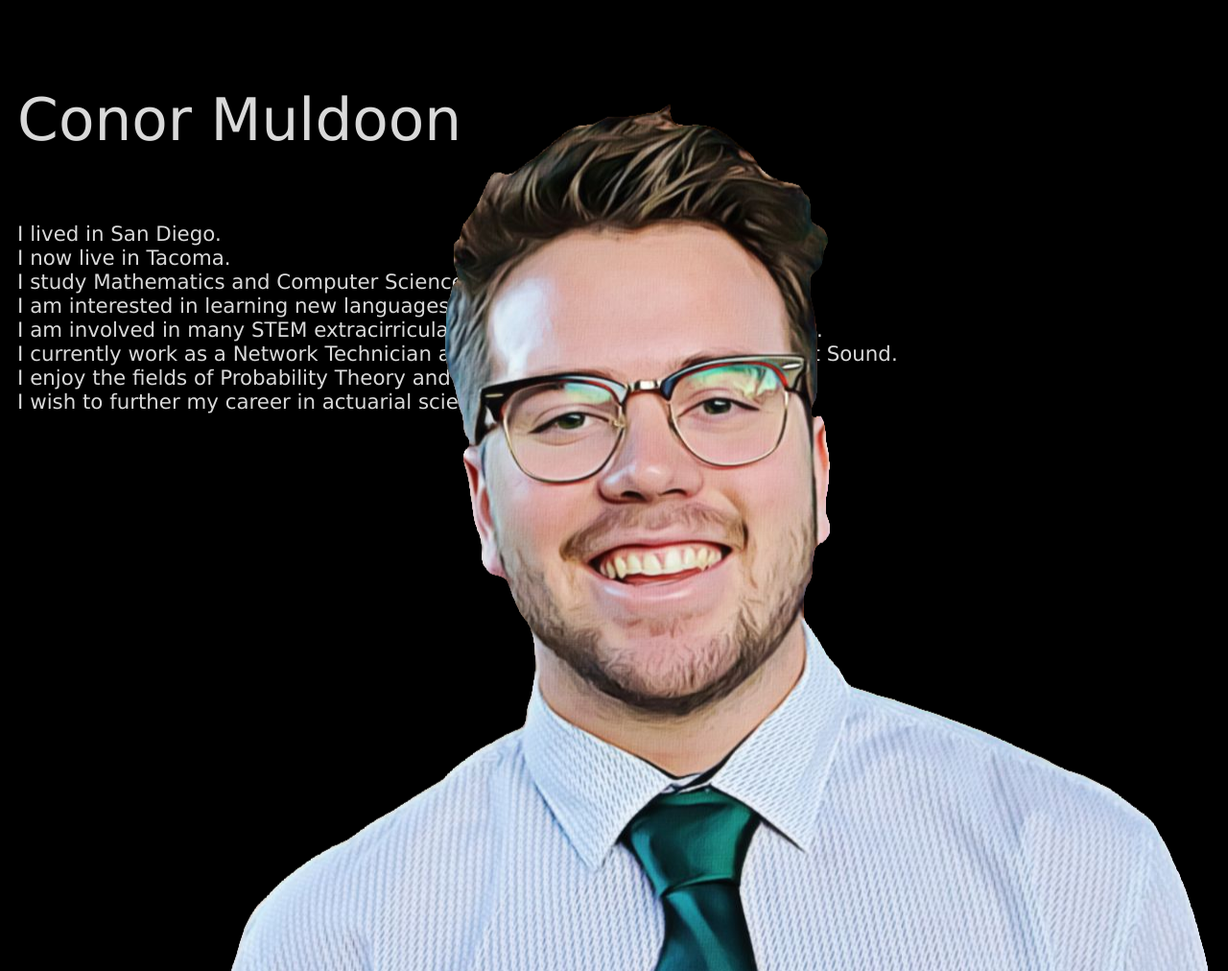
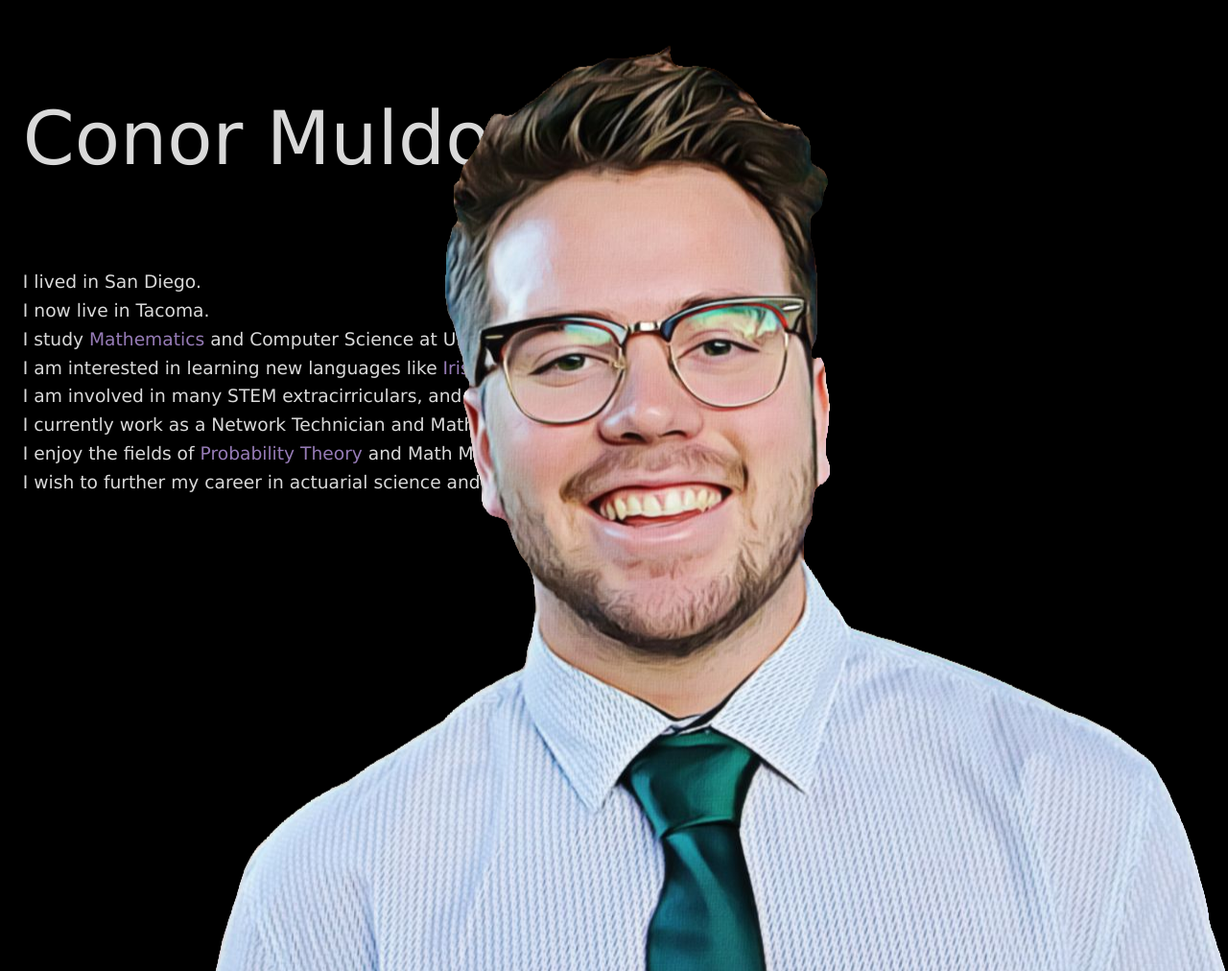
Before and after one commit to SpudBoi/MuldoonAfternoon, a PHP site: page / in a window 1280 px wide. Shown: the whole page at 96% size. Run offline with PHP 8.4, Linux system fonts and the light colour scheme.

Commit message:
Update homestyles.css

```diff
--- a/homestyles.css
+++ b/homestyles.css
@@ -18,7 +18,7 @@ margin: 0;
 .bottom-right {
 margin: 0;
   position: absolute;
-  top: 75%;
+  top: 69%;
   left: 80%;
   -ms-transform: translate(-75%, -65%);
   transform: translate(-75%, -65%);
@@ -34,7 +34,12 @@ margin: 0;
 }
 
 .smol {
-    font-size: 16pt;
+    font-size: 14pt;
+    line-height: 160%;
+}
+
+.lav {
+    color:#967bb6;
 }
 
 body {
@@ -50,6 +55,6 @@ h1 {
 p {
   color: #d9d9d9;
   font-family: "Verdana", Geneva, sans-serif;
-  font-size: 46pt;
+  font-size: 58pt;
   line-height = 1.8pt;
 }
```
